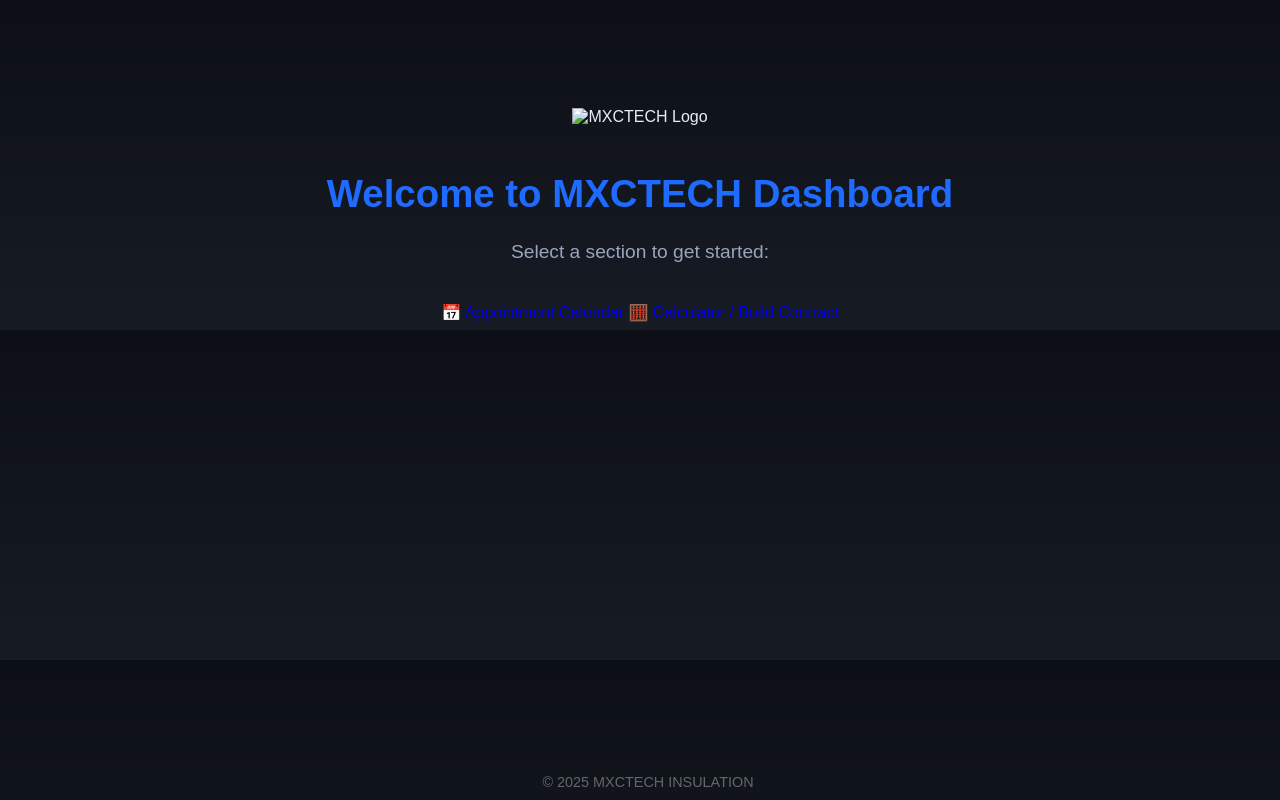
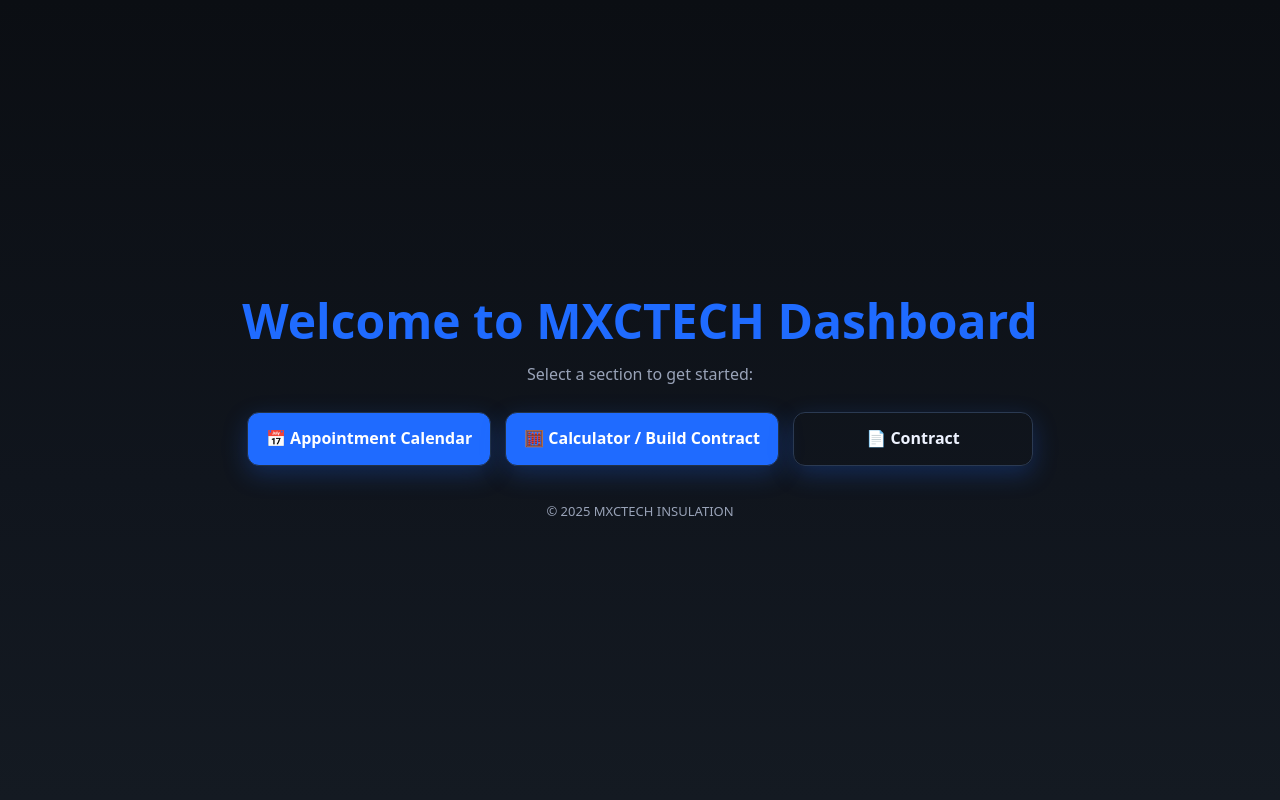
Before and after one commit to MXCTECH/MXCTECH, a plain HTML site: page index.html in a window 1280 px wide. Drawn offline with Linux system fonts and the light colour scheme.

Commit message:
Update index.html

```diff
--- a/index.html
+++ b/index.html
@@ -1,69 +1,65 @@
 <!DOCTYPE html>
 <html lang="en">
 <head>
-  <meta charset="UTF-8">
-  <meta name="viewport" content="width=device-width, initial-scale=1.0">
+<meta charset="utf-8" />
+<meta name="viewport" content="width=device-width, initial-scale=1" />
 <title>MXCTECH Dashboard</title>
 <style>
-    body {
-      font-family: Arial, sans-serif;
-      background: linear-gradient(180deg, #0c0f16, #171b23);
-      color: #e9edf7;
-      text-align: center;
-      padding-top: 100px;
+  :root{
+    --bg:#0b0e13;           /* black */
+    --panel:#141a22;
+    --text:#eef3ff;
+    --muted:#99a3b8;
+    --blue:#1F6BFF;         /* blue */
+    --blue-2:#174fc4;
+    --red:#ff3b3b;          /* red */
+    --outline:#223146;
   }
-
-    h1 {
-      color: #1F6BFF;
-      font-size: 2.4em;
+  *{box-sizing:border-box}
+  body{
+    margin:0;
+    font:16px/1.45 system-ui, -apple-system, Segoe UI, Roboto, Arial, sans-serif;
+    color:var(--text);
+    background:linear-gradient(180deg, var(--bg), #10151d 60%, var(--panel));
+    min-height:100vh;
+    display:flex;
+    align-items:center;
+    justify-content:center;
+    padding:32px 16px;
   }
-
-    p {
-      color: #9aa4bd;
-      font-size: 1.2em;
-      margin-bottom: 40px;
+  .wrap{width:min(960px, 100%); text-align:center}
+  header img{height:72px; width:auto; display:block; margin:0 auto 14px; object-fit:contain}
+  h1{margin:6px 0 8px; font-size:clamp(28px, 6vw, 48px); color:var(--blue)}
+  p.lead{color:var(--muted); margin:0 0 26px}
+  .btnbar{display:flex; flex-wrap:wrap; gap:14px; justify-content:center}
+  .btn{
+    display:inline-block; text-decoration:none; color:white;
+    background:var(--blue); padding:14px 18px; border-radius:12px;
+    font-weight:700; border:1px solid var(--outline); min-width:240px;
+    box-shadow:0 8px 24px rgba(31,107,255,.25); transition:.18s;
   }
-
-    .button {
-      display: inline-block;
-      background-color: #1F6BFF;
-      color: white;
-      padding: 14px 28px;
-      margin: 12px;
-      border-radius: 8px;
-      text-decoration: none;
-      font-weight: bold;
-      transition: background 0.3s;
-    }
-
-    .button:hover {
-      background-color: #0c4fc1;
-    }
-
-    img {
-      width: 120px;
-      margin-bottom: 20px;
-    }
-
-    footer {
-      position: fixed;
-      bottom: 10px;
-      width: 100%;
-      color: #666;
-      font-size: 0.9em;
-    }
+  .btn:hover{background:var(--blue-2); transform:translateY(-1px)}
+  .btn.secondary{background:transparent; color:var(--text); border-color:#2b3a52}
+  footer{margin-top:36px; color:var(--muted); font-size:13px}
 </style>
 </head>
 <body>
+  <main class="wrap">
+    <header>
+      <!-- Upload mxctech-logo.png to this repo root -->
+      <img src="mxctech-logo.png" alt="MXCTECH Logo" onerror="this.style.display='none'">
+    </header>
 
-  <img src="mxctech-logo.png" alt="MXCTECH Logo">
     <h1>Welcome to MXCTECH Dashboard</h1>
-  <p>Select a section to get started:</p>
+    <p class="lead">Select a section to get started:</p>
 
-  <a href="https://mxctech.github.io/MXCTECH/appointments.html" class="btn">📅 Appointment Calendar</a>
-<a href="https://mxctech.github.io/MXCTECH/calculator.html" class="btn">🧮 Calculator / Build Contract</a>
+    <div class="btnbar">
+      <a class="btn" href="appointments.html">📅 Appointment Calendar</a>
+      <a class="btn" href="calculator.html">🧮 Calculator / Build Contract</a>
+      <a class="btn secondary" href="contract.html">📄 Contract</a>
+    </div>
 
     <footer>© 2025 MXCTECH INSULATION</footer>
-
+  </main>
 </body>
 </html>
```
Lines whose indentation alone changed are shown as unchanged.
